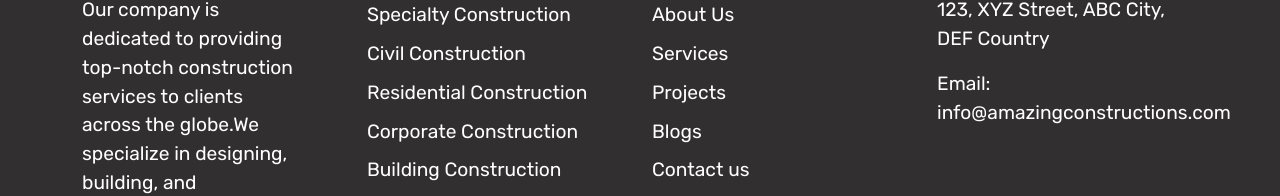
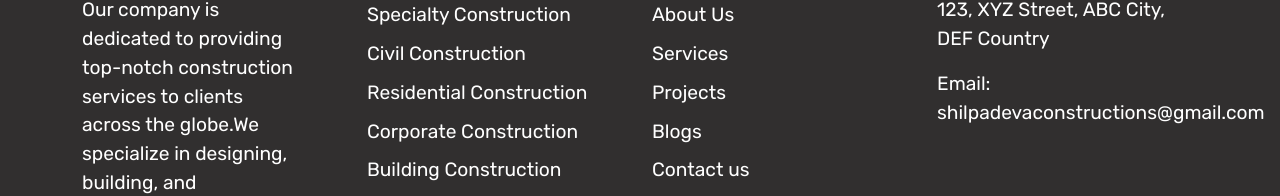
Before and after one commit to rakshithcgowda/fronend, a React (Vite) app: page / in a window 1280 px wide. Shown: the part 4583-4779 px from the top of the page. Built offline with nearby package versions, Linux system fonts and the light colour scheme.

Commit message:
this is frontend

```diff
--- a/src/components/common/Footer.jsx
+++ b/src/components/common/Footer.jsx
@@ -40,7 +40,7 @@
               <h3 className='mb-2'>Contact Us</h3>
               <ul>
               <p>123, XYZ Street, ABC City, DEF Country</p>
-              <p>Email: info@amazingconstructions.com</p>
+              <p>Email: shilpadevaconstructions@gmail.com</p>
               </ul>
 
             </div>
```
